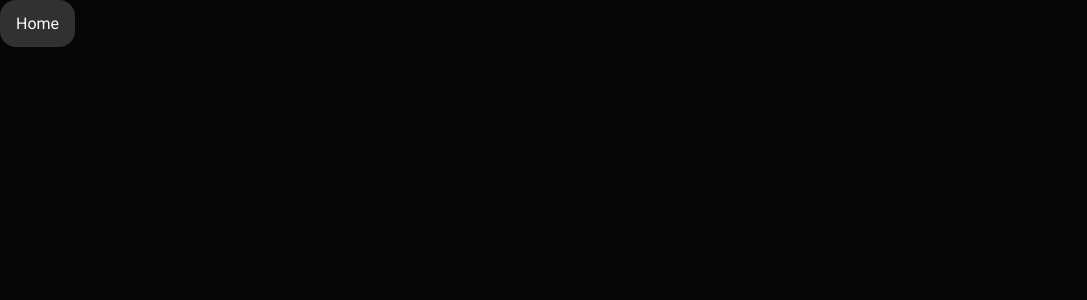
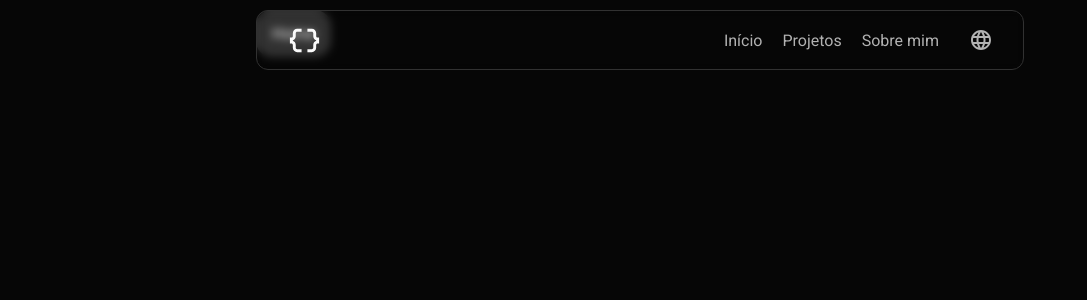
Before and after one commit to joao-montanari/portfolio, a React (Vite) app: page /#/ in a window 1280 px wide. Shown: the top 300 px of the page, without its empty margins (0-1087 px from the left). Built offline with nearby package versions, Linux system fonts and the light colour scheme.

Commit message:
:recycle: refactor(layout): implementa o componente Header ao layout Default

```diff
--- a/src/layouts/Default/index.tsx
+++ b/src/layouts/Default/index.tsx
@@ -1,11 +1,17 @@
 import { Outlet } from "react-router-dom";
 
 import './styles.sass';
+import Header from "@Components/Header";
 
 const DefaultLayout = () => {
     return (
         <div className="default-layout-container">
-            <Outlet/>
+            <div className="default-layout-content">
+                <div className="header-container-layout">
+                    <Header/>
+                </div>
+                <Outlet/>
+            </div>
         </div>
     )
 }
--- a/src/layouts/Default/styles.sass
+++ b/src/layouts/Default/styles.sass
@@ -3,5 +3,16 @@
 .default-layout-container
     background-color: variables.$port-bg-color
     width: 100%
-    height: 100vh
+    min-height: 100vh
     color: variables.$port-color-text-white
+    display: flex
+    justify-content: center
+
+    .default-layout-content
+        width: 60%
+        margin-block: 10px
+
+
+        .header-container-layout
+            width: 60%
+            position: fixed
```
